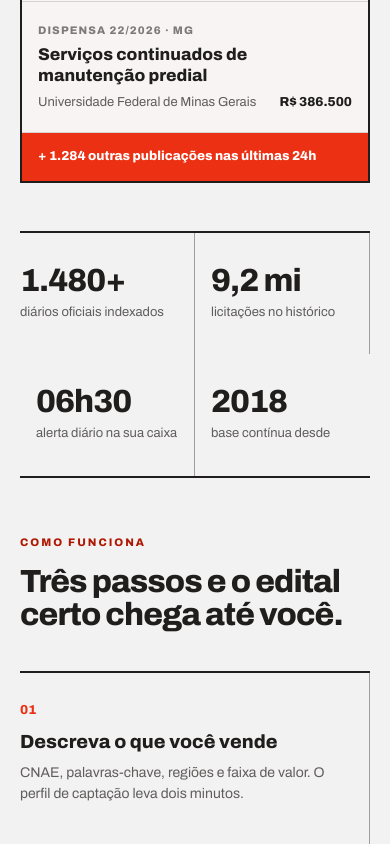
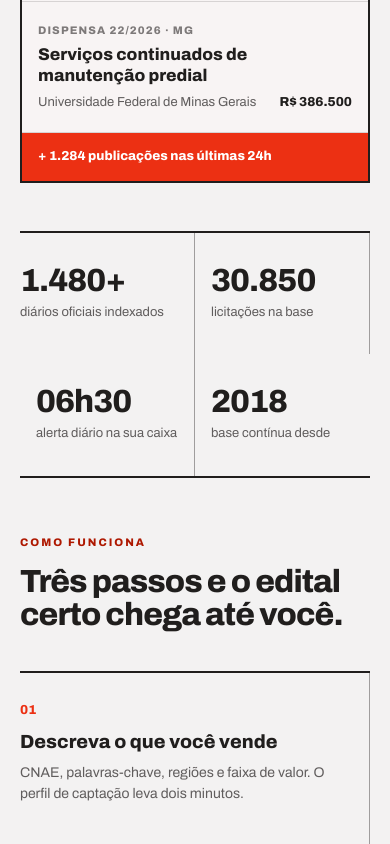
Before and after one commit to andremichels/Editalis, a Next.js app: page / in a window 390 px wide. Shown: the part 940-1784 px from the top of the page. Built offline with nearby package versions, Linux system fonts and the light colour scheme; no server answers.

Commit message:
feat(landing): live counter + stats from API, dynamic last_sync date
- Fetch /api/v1/stats on mount for live article count
- Replace hardcoded '1.284 publicações' with real articles_today
- Stats bar shows real total_articles count
- Coverage date shows real last_sync_at

SMA-287

```diff
--- a/src/app/page.tsx
+++ b/src/app/page.tsx
@@ -3,7 +3,8 @@
 import { MarketingLayout } from '@/components/layout/PageLayout';
 import { SegmentedControl } from '@/components/ui/SegmentedControl';
 import { ArrowRight, Check } from 'lucide-react';
-import { useState } from 'react';
+import { useEffect, useState } from 'react';
+import { getStats, type PublicStats } from '@/lib/api';
 
 const steps = [
   { number: '01', title: 'Descreva o que você vende', description: 'CNAE, palavras-chave, regiões e faixa de valor. O perfil de captação leva dois minutos.' },
@@ -24,13 +25,6 @@ const coverage = [
   { label: 'Portais de compras', detail: 'conciliação de status e itens' },
 ];
 
-const stats: [string, string][] = [
-  ['1.480+', 'diários oficiais indexados'],
-  ['9,2 mi', 'licitações no histórico'],
-  ['06h30', 'alerta diário na sua caixa'],
-  ['2018', 'base contínua desde'],
-];
-
 const eyebrow = 'text-[11px] font-bold uppercase';
 const eyebrowStyle = { letterSpacing: '0.18em' };
 const sectionTitle = 'font-black leading-[1.02]';
@@ -38,6 +32,24 @@ const sectionTitleStyle = { fontFamily: 'var(--font-heading)', letterSpacing: '-
 
 export default function LandingPage() {
   const [annual, setAnnual] = useState(false);
+  const [stats, setStats] = useState<PublicStats | null>(null);
+
+  useEffect(() => {
+    getStats().then(setStats).catch(() => {});
+  }, []);
+
+  const todayCount = stats?.articles_today?.toLocaleString('pt-BR') ?? '1.284';
+  const totalCount = stats?.total_articles?.toLocaleString('pt-BR') ?? '30.850';
+  const lastSync = stats?.last_sync_at
+    ? new Date(stats.last_sync_at).toLocaleDateString('pt-BR')
+    : '10/08/2026';
+
+  const statsItems: [string, string][] = [
+    ['1.480+', 'diários oficiais indexados'],
+    [totalCount, 'licitações na base'],
+    ['06h30', 'alerta diário na sua caixa'],
+    ['2018', 'base contínua desde'],
+  ];
 
   const plans = [
     { name: 'Essencial', tag: 'Pequena empresa', price: annual ? 39 : 49, features: ['3 perfis de busca monitorados', 'Histórico de 30 dias', 'Alerta por e-mail diário', 'Exportação CSV', 'Suporte por e-mail'], cta: 'Assinar Essencial', highlight: false },
@@ -112,18 +124,18 @@ export default function LandingPage() {
               </div>
             ))}
             <div className="py-3.5 px-4 text-[13px] font-bold" style={{ background: 'var(--color-accent)', color: '#fff' }}>
-              + 1.284 outras publicações nas últimas 24h
+              + {todayCount} publicações nas últimas 24h
             </div>
           </div>
         </div>
 
         {/* ═══════════ STATS ═══════════ */}
         <div className="grid grid-cols-2 sm:grid-cols-4" style={{ borderBottom: '2px solid var(--color-text)' }}>
-          {stats.map(([num, label], i) => (
+          {statsItems.map(([num, label], i) => (
             <div
               key={label}
-              className={`py-8 ${i === 0 ? 'pr-4 lg:pr-6 pl-0' : i === stats.length - 1 ? 'pl-4 lg:pl-6 pr-0' : 'px-4 lg:px-6'}`}
-              style={{ borderRight: i < stats.length - 1 ? '1px solid var(--color-divider)' : 'none' }}
+              className={`py-8 ${i === 0 ? 'pr-4 lg:pr-6 pl-0' : i === statsItems.length - 1 ? 'pl-4 lg:pl-6 pr-0' : 'px-4 lg:px-6'}`}
+              style={{ borderRight: i < statsItems.length - 1 ? '1px solid var(--color-divider)' : 'none' }}
             >
               <div className="text-[32px] sm:text-[44px] font-black leading-none tracking-[-0.03em]" style={{ color: 'var(--color-text)' }}>{num}</div>
               <div className="text-[13px] mt-1.5" style={{ color: 'var(--color-neutral-700)' }}>{label}</div>
@@ -192,7 +204,7 @@ export default function LandingPage() {
         <div id="cobertura" className="py-10 lg:py-14" style={{ borderTop: '2px solid var(--color-text)' }}>
           <div className="flex flex-wrap items-baseline justify-between gap-2 mb-7">
             <h2 className={`${sectionTitle} text-[32px] sm:text-[40px]`} style={sectionTitleStyle}>Cobertura da base</h2>
-            <span className="text-[13px]" style={{ color: 'var(--color-neutral-600)' }}>atualizado em 30/07/2026</span>
+            <span className="text-[13px]" style={{ color: 'var(--color-neutral-600)' }}>atualizado em {lastSync}</span>
           </div>
           <div className="grid grid-cols-1 sm:grid-cols-2 lg:grid-cols-4" style={{ borderTop: '2px solid var(--color-text)' }}>
             {coverage.map((item, i) => (
```
